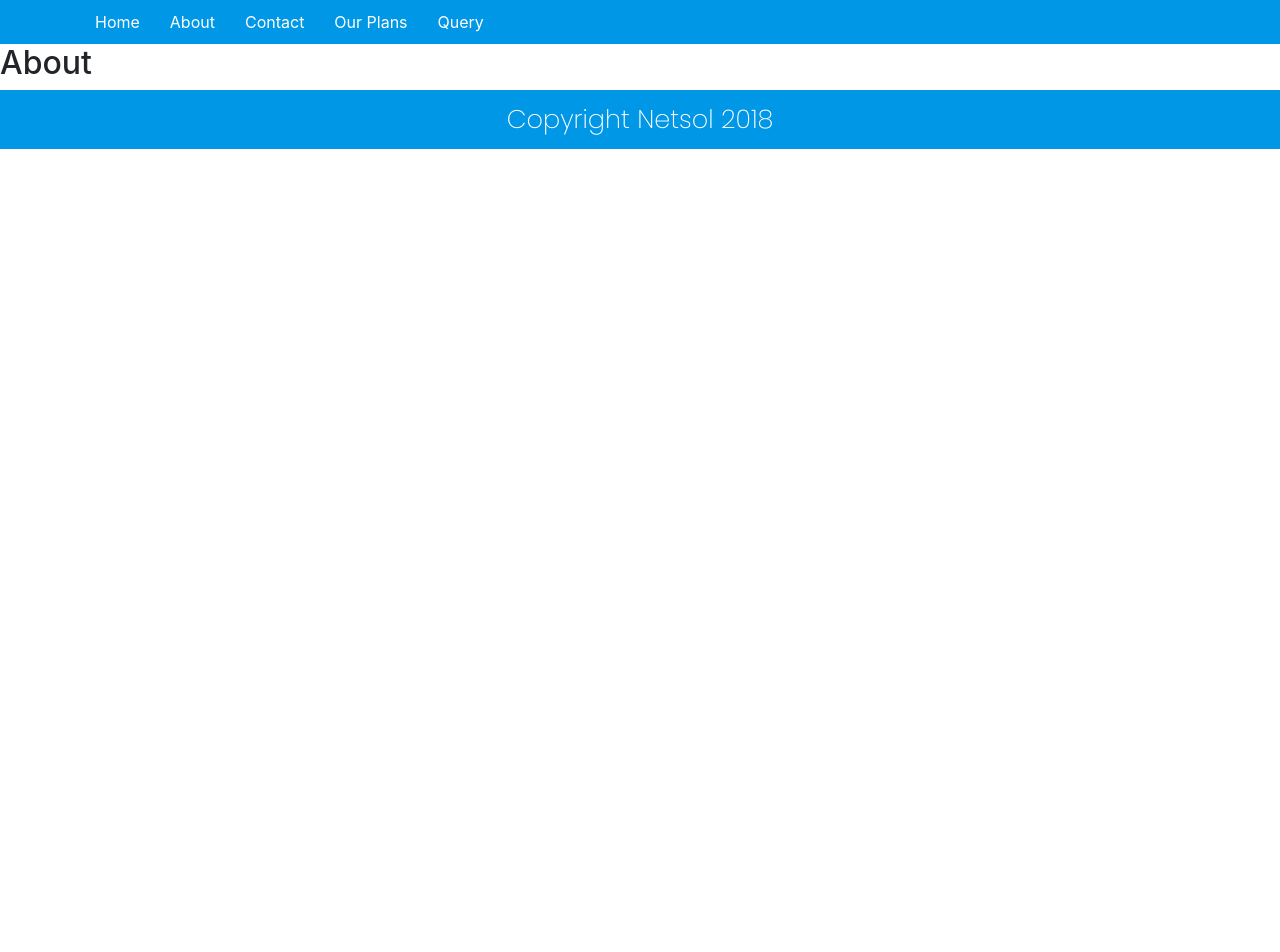
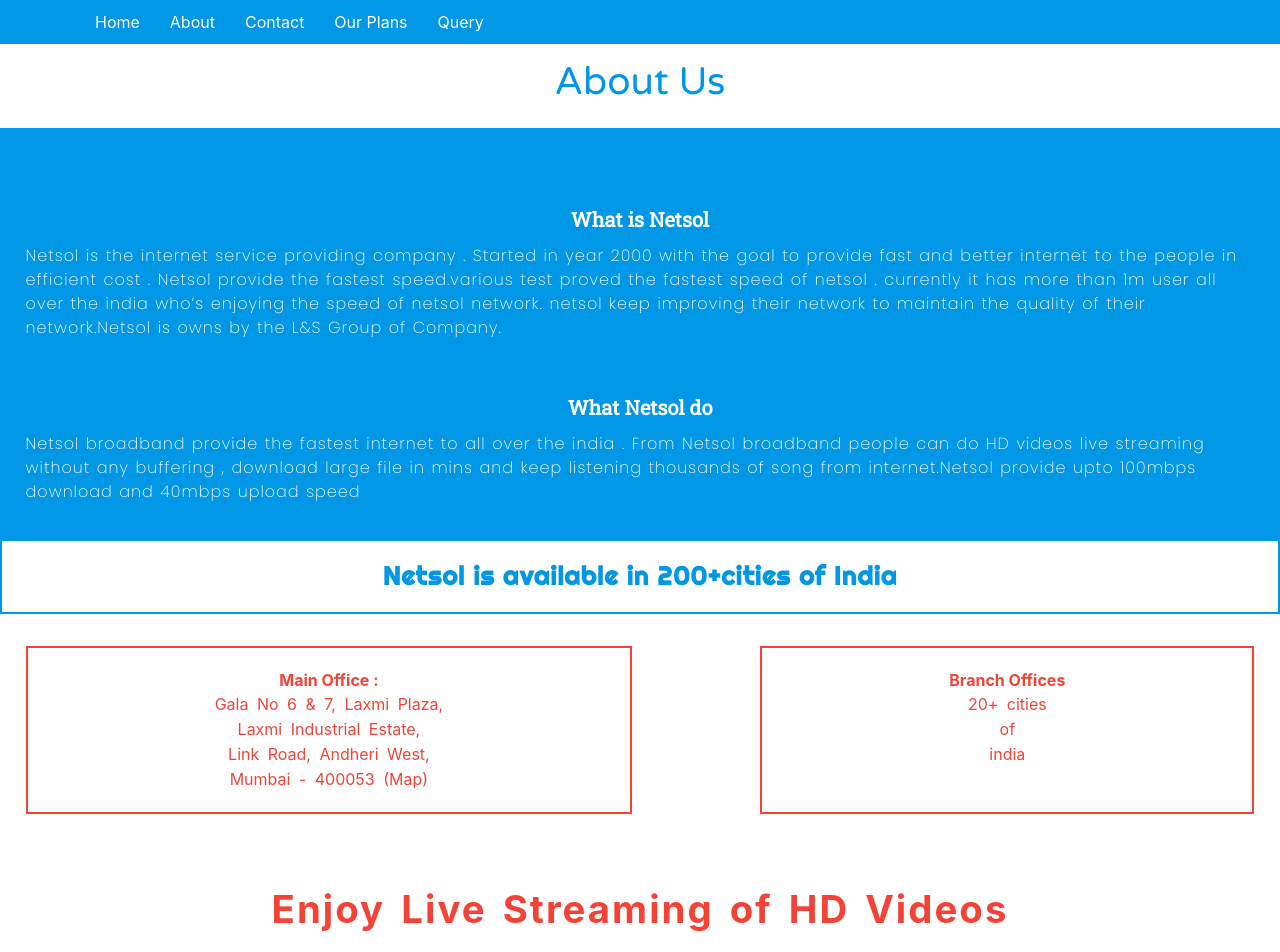
Before and after one commit to gauravnagar192/NetsolWebsite, a React (Create React App) app in the folder client/: page /about in a window 1280 px wide. Shown: the top 952 px of the page. Before the commit the page ends 800 px from the top, so only its background shows below. Built offline with nearby package versions, Linux system fonts and the light colour scheme.

Commit message:
half about page work done

```diff
--- a/client/src/App.css
+++ b/client/src/App.css
@@ -2,6 +2,7 @@
 @import url('https://fonts.googleapis.com/css?family=Poppins:200');
 @import url('https://fonts.googleapis.com/css?family=Varela+Round');
 @import url('https://fonts.googleapis.com/css?family=Righteous');
+@import url('https://fonts.googleapis.com/css?family=Roboto+Slab&display=swap');
 
 @media screen and (max-width: 426px) {
   #fn , #fe , #fm {
@@ -300,6 +301,100 @@
   }
 }
 @media screen and (min-width: 426px) {
+  #Info6 {
+    background: #F44336;
+    font-family: 'Poppins' , sans-serif;
+    color: #FFFFFF;
+    padding: 4vh 2vw;
+    margin-top: 5vw;
+    font-weight: bold;
+  }
+  #Info6 > h5 {
+    margin-bottom: 3vw;
+  }
+  #Info5 {
+    text-align: center;
+    color: #0097E6;
+    font-size: 4vh;
+    font-weight: bold;
+  }
+  #Info4 {
+    margin: 4vw 0vw;
+  }
+  #Info4 > p {
+    color: #F44336;
+    text-align: center;
+    font-size: 3vw;
+    font-weight: bold;
+    word-spacing: 5px;
+    letter-spacing: 2px;
+  }
+  .SubHead2 {
+    text-align: center;
+    font-weight: bold;
+  }
+  #l > p , #R > p {
+    text-align: center;
+    word-spacing: 4px;
+    margin-bottom: 1px;
+  }
+  #Info3 {
+    margin: 2vh 0vh;
+  }
+  #card {
+    color: #F44336;
+    padding:2vh 2vw;
+    display: grid;
+    grid-template-columns: auto auto;
+    grid-gap: 10vw;
+  }
+  #card > #l {
+    border: 2px solid #F44336;
+    padding: 20px;
+  }
+  #card > #R {
+    border: 2px solid #F44336;
+    padding: 20px;
+  }
+  #Info2 {
+    text-align: center;
+    border: 2px solid #0097E6;
+    font-family: 'Righteous', cursive;
+    font-weight: bold;
+    font-size: 2vw;
+    color: #0097E6;
+    padding: 2vh 0vh;
+    letter-spacing: 1px;
+  }
+  #Info1 > p {
+    font-family: 'Poppins' , sans-serif;
+    margin: 10px 0px;
+    word-spacing: 1px;
+    letter-spacing: 1px;
+  }
+  #AbInfo {
+    padding: 0vw;
+    margin-top: 2vh;
+  }
+  #Info1 {
+    color: #FFFFFF;
+    background: #0097E6;
+    padding: 2vw;
+  }
+  .AbSub {
+    font-size: 20px;
+    font-weight: bold;
+    font-family: 'Roboto Slab', serif;
+    text-align: center;
+    margin-top: 4vw;
+  }
+  #AbHead {
+    text-align: center;
+    color: #0097E6;
+    font-family: 'Varela Round' , sans-serif;
+    font-size: 3vw;
+    margin: 10px auto;
+  }
   #fn , #fe , #fm {
     display: block;
     font-size: 17px;
--- a/client/src/component/about.js
+++ b/client/src/component/about.js
@@ -1,10 +1,69 @@
 import React , { Component } from 'react';
-
+import { FontAwesomeIcon } from '@fortawesome/react-fontawesome';
+import { faTrophy } from '@fortawesome/free-solid-svg-icons';
 
 class About extends Component {
   render(){
+    var black = {
+      color : '#000000'
+    };
     return(
-      <h2>About</h2>
+      <div id="About">
+      <div id="AbHead">About Us</div>
+      <div id="AbInfo">
+      <div id="Info1">
+      <div className="AbSub">What is Netsol</div>
+      <p>Netsol is the internet service providing company . Started in year
+      2000 with the goal to provide fast and better internet to the people
+      in efficient cost . Netsol provide the fastest speed.various test
+      proved the fastest speed of netsol . currently it has more than 1m
+      user all over the india who’s enjoying the speed of netsol network.
+      netsol keep improving their network to maintain the quality of their
+      network.Netsol is owns by the L&S Group of Company.</p>
+      <div className="AbSub">What Netsol do</div>
+      <p>Netsol broadband provide the fastest internet to all over the india
+      . From Netsol broadband people can do HD videos live streaming
+      without any buffering , download large file in mins and keep listening
+      thousands of song from internet.Netsol provide upto 100mbps
+      download and 40mbps upload speed</p>
+      </div>
+      <div id="Info2">
+      Netsol is available in 200+cities of India
+      </div>
+      <div id="Info3">
+      <div id="card">
+      <div id="l">
+      <div className="SubHead2">Main Office :</div>
+      <p>Gala No 6 & 7, Laxmi Plaza,</p>
+      <p>Laxmi Industrial Estate,</p>
+      <p>Link Road, Andheri West,</p>
+      <p>Mumbai - 400053 (Map)</p>
+      </div>
+      <div id="R">
+      <div className="SubHead2">Branch Offices </div>
+      <p>20+ cities</p>
+      <p>of</p>
+      <p>india</p>
+      </div>
+      </div>
+      </div>
+      <div id="Info4">
+      <p>Enjoy Live Streaming of HD Videos</p>
+      <p>Fastest Downloading Speed</p>
+      <p>Unlimited Music & Games</p>
+      </div>
+      <div id="Info5">
+      <div style={black}><FontAwesomeIcon icon={faTrophy} /></div>
+      <p style={black}>Our Achievement</p>
+      <p>1million Plus Users All over India</p>
+      </div>
+      <div id="Info6">
+      <h5>For Business enquiry</h5>
+      <p>email us at netsol@gmail.com</p>
+      <p>contact on 9315621432</p>
+      </div>
+      </div>
+      </div>
     );
   }
 }
```
